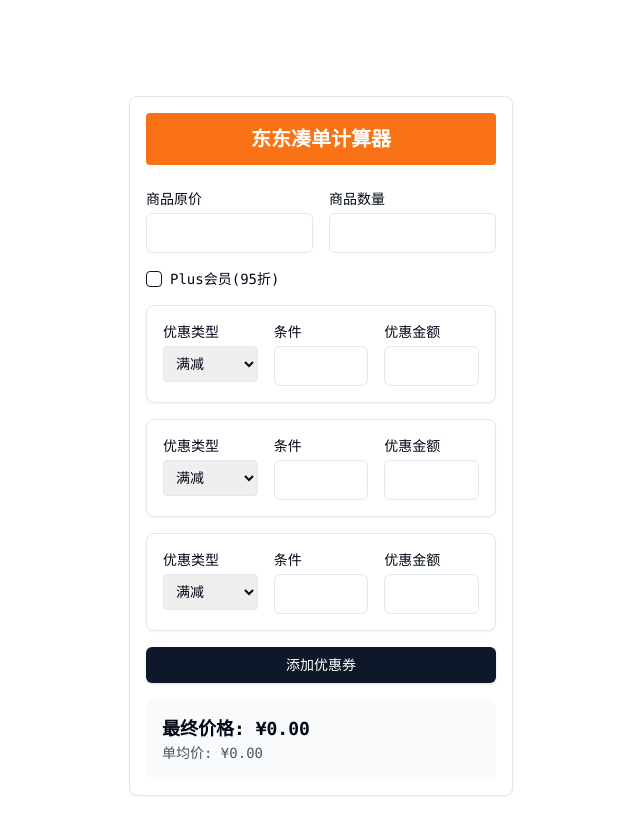
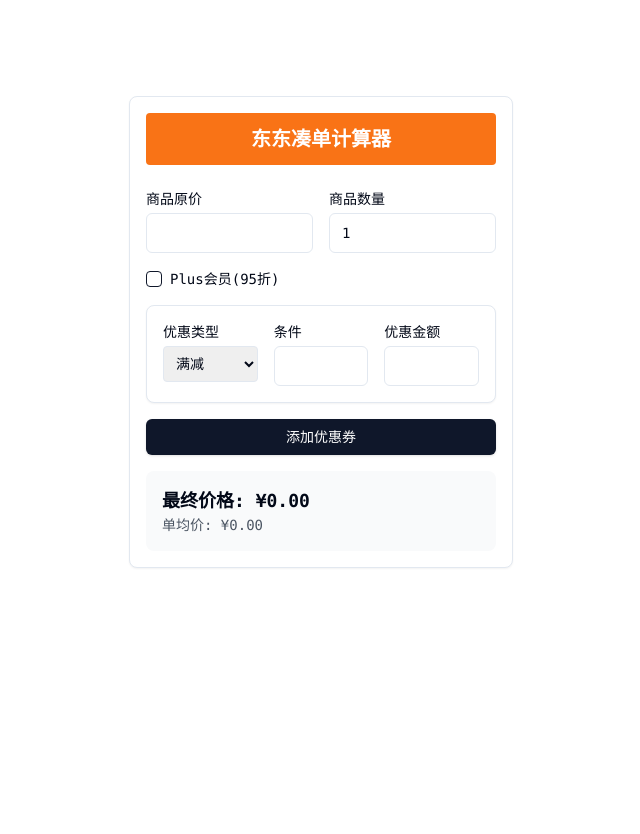
Before and after one commit to jiuliking/coupon-calculator, a Next.js app: page / in a window 1280 px wide. Both pictures are taken after a click on the button "添加优惠券". Shown: the top 834 px of the page, without its empty margins (319-959 px from the left). After the commit the page ends 800 px from the top, so only its background shows below. Built offline with nearby package versions, Linux system fonts and the light colour scheme.

Commit message:
移除未使用的 useEffect，修复 useCallback 依赖

```diff
--- a/src/components/coupon-calculator.tsx
+++ b/src/components/coupon-calculator.tsx
@@ -1,54 +1,79 @@
 'use client';
 
-import React, { useState, useEffect, useCallback } from 'react';
+import React, { useState, useCallback } from 'react';
 import { Card, CardContent } from '@/components/ui/card';
 import { Button } from '@/components/ui/button';
 import { Input } from '@/components/ui/input';
 import { Checkbox } from '@/components/ui/checkbox';
 
+interface Coupon {
+  type: '满减' | '满折';
+  condition: number;
+  amount: number;
+  ratio?: number;
+}
+
 export const CouponCalculator = () => {
-  const [originalPrice, setOriginalPrice] = useState('');
-  const [quantity, setQuantity] = useState('');
+  const [originalPrice, setOriginalPrice] = useState(0);
+  const [quantity, setQuantity] = useState(1);
   const [isPlusMember, setIsPlusMember] = useState(false);
-  const [coupons, setCoupons] = useState([
-    { type: '满减', condition: '', amount: '' },
-    { type: '满减', condition: '', amount: '' }
-  ]);
+  const [coupons, setCoupons] = useState<Coupon[]>([]);
+
+  const calculateRatio = useCallback((coupon: Coupon) => {
+    if (coupon.condition <= 0) return 0;
+    return coupon.amount / coupon.condition;
+  }, []);
+
+  const calculateTotalPrice = useCallback((coupons: Coupon[]) => {
+    let finalPrice = originalPrice;
+    // 根据优惠券比例排序
+    const sortedCoupons = [...coupons].sort((a, b) => (b.ratio || 0) - (a.ratio || 0));
+
+    for (const coupon of sortedCoupons) {
+      if (finalPrice >= (coupon.condition || 0)) {
+        finalPrice -= coupon.amount || 0;
+      }
+    }
+
+    return Math.max(0, finalPrice);
+  }, [originalPrice]);
+
+  const handleCouponChange = useCallback(
+    (index: number, field: keyof Coupon, value: string | number) => {
+      const newCoupons = [...coupons];
+      newCoupons[index] = {
+        ...newCoupons[index],
+        [field]: value,
+        ratio: calculateRatio(newCoupons[index]),
+      };
+      setCoupons(newCoupons);
+    },
+    [coupons, calculateRatio]
+  );
+
+  const handleAddCoupon = useCallback(() => {
+    const newCoupon = {
+      type: '满减' as const,
+      condition: 0,
+      amount: 0,
+      ratio: 0,
+    };
+    setCoupons([...coupons, newCoupon]);
+  }, [coupons]);
 
   const calculateFinalPrice = useCallback(() => {
-    let finalPrice = Number(originalPrice) || 0;
+    let finalPrice = originalPrice;
     if (isPlusMember) {
       finalPrice *= 0.95; // Plus会员95折
     }
-    finalPrice = calculateTotalPrice(finalPrice);
+    finalPrice = calculateTotalPrice(coupons);
     return finalPrice;
-  }, [originalPrice, isPlusMember, coupons]);
+  }, [originalPrice, isPlusMember, coupons, calculateTotalPrice]);
 
   const calculateAveragePrice = useCallback(() => {
     const finalPrice = calculateFinalPrice();
-    return Number(quantity) > 0 ? finalPrice / Number(quantity) : 0;
+    return quantity > 0 ? finalPrice / quantity : 0;
   }, [quantity, calculateFinalPrice]);
-
-  const calculateTotalPrice = useCallback((price) => {
-    return coupons.reduce((total, coupon) => {
-      if (coupon.type === '满减' && price >= Number(coupon.condition)) {
-        return total - Number(coupon.amount);
-      } else if (coupon.type === '满折' && price >= Number(coupon.condition)) {
-        return total * (1 - Number(coupon.amount) / 100);
-      }
-      return total;
-    }, price);
-  }, [coupons]);
-
-  const handleAddCoupon = useCallback(() => {
-    setCoupons([...coupons, { type: '满减', condition: '', amount: '' }]);
-  }, [coupons]);
-
-  const handleCouponChange = useCallback((index, field, value) => {
-    const newCoupons = [...coupons];
-    newCoupons[index] = { ...newCoupons[index], [field]: value };
-    setCoupons(newCoupons);
-  }, [coupons]);
 
   return (
     <Card className="w-full max-w-sm mx-auto">
@@ -63,8 +88,8 @@ export const CouponCalculator = () => {
               <label className="block text-sm font-medium mb-1">商品原价</label>
               <Input
                 type="number"
-                value={originalPrice}
-                onChange={(e) => setOriginalPrice(e.target.value)}
+                value={originalPrice || ''}
+                onChange={(e) => setOriginalPrice(Number(e.target.value))}
                 className="w-full"
               />
             </div>
@@ -72,8 +97,8 @@ export const CouponCalculator = () => {
               <label className="block text-sm font-medium mb-1">商品数量</label>
               <Input
                 type="number"
-                value={quantity}
-                onChange={(e) => setQuantity(e.target.value)}
+                value={quantity || ''}
+                onChange={(e) => setQuantity(Number(e.target.value))}
                 className="w-full"
               />
             </div>
@@ -96,7 +121,7 @@ export const CouponCalculator = () => {
                     <select
                       value={coupon.type}
                       onChange={(e) =>
-                        handleCouponChange(index, "type", e.target.value)
+                        handleCouponChange(index, 'type', e.target.value as '满减' | '满折')
                       }
                       className="w-full p-2 border rounded"
                     >
@@ -108,21 +133,21 @@ export const CouponCalculator = () => {
                     <label className="block text-sm font-medium mb-1">条件</label>
                     <Input
                       type="number"
-                      value={coupon.condition}
+                      value={coupon.condition || ''}
                       onChange={(e) =>
-                        handleCouponChange(index, "condition", Number(e.target.value))
+                        handleCouponChange(index, 'condition', Number(e.target.value))
                       }
                     />
                   </div>
                   <div>
                     <label className="block text-sm font-medium mb-1">
-                      {coupon.type === "满减" ? "优惠金额" : "折扣比例"}
+                      {coupon.type === '满减' ? '优惠金额' : '折扣比例'}
                     </label>
                     <Input
                       type="number"
-                      value={coupon.amount}
+                      value={coupon.amount || ''}
                       onChange={(e) =>
-                        handleCouponChange(index, "amount", Number(e.target.value))
+                        handleCouponChange(index, 'amount', Number(e.target.value))
                       }
                     />
                   </div>
```
